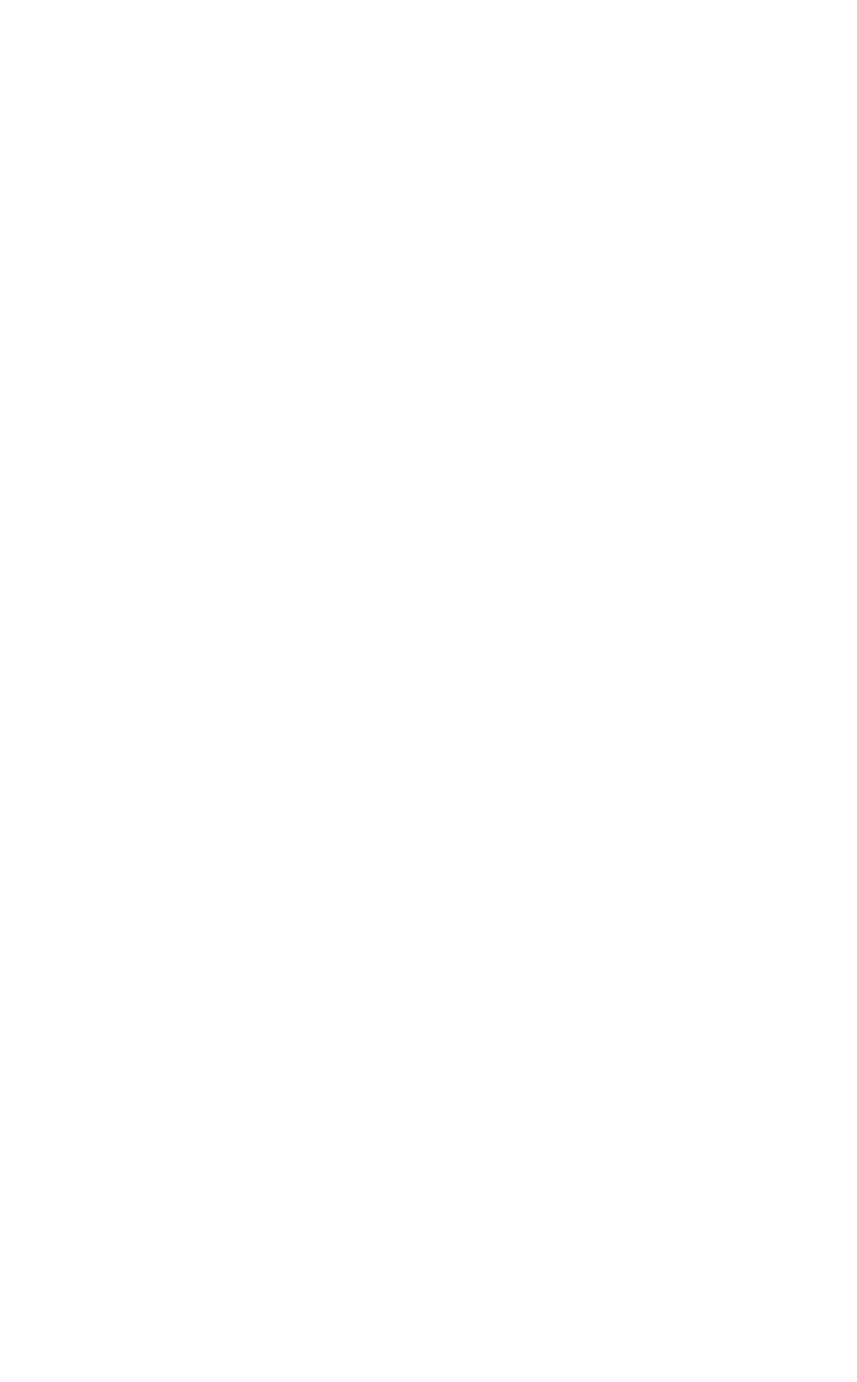
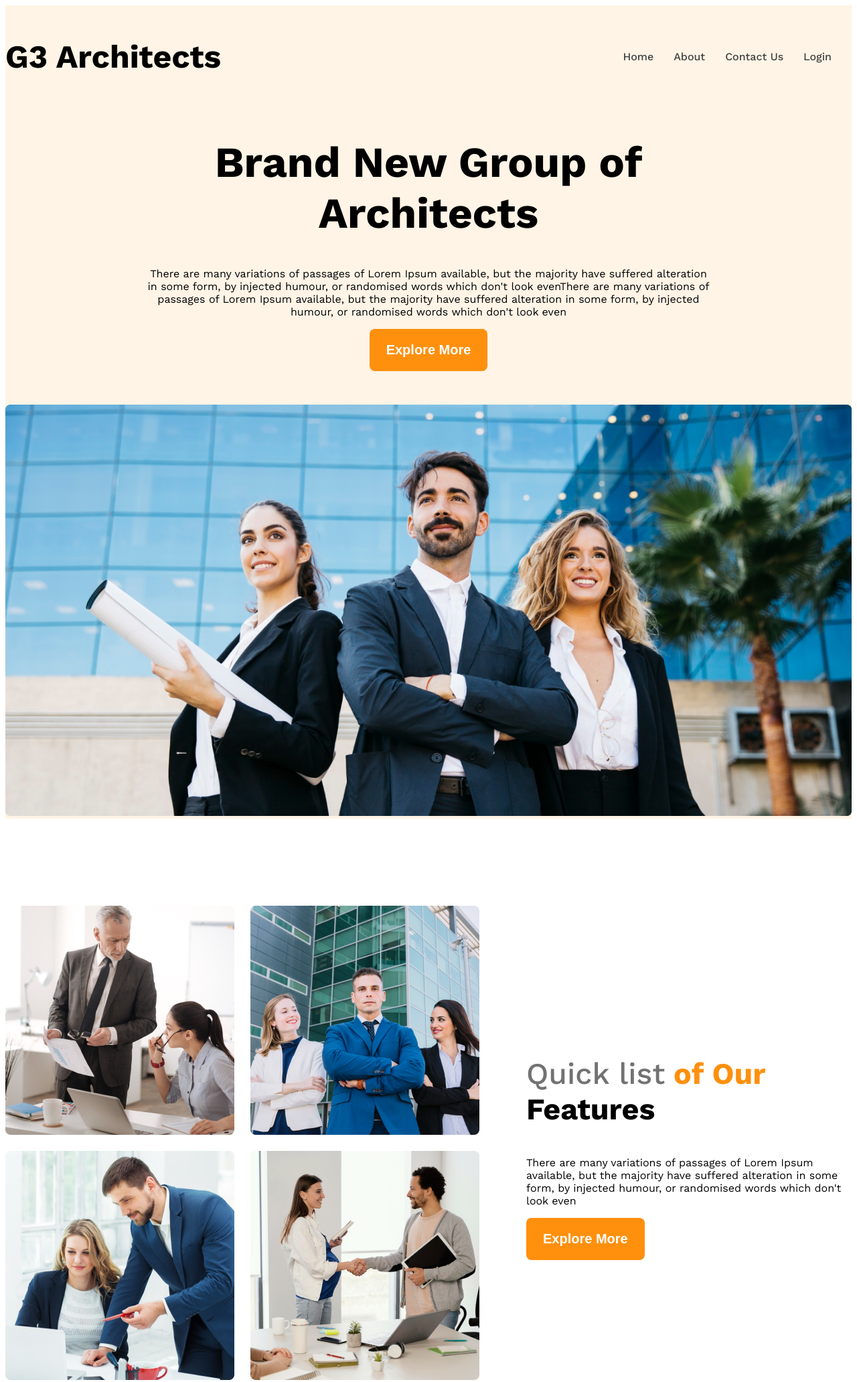
Before and after one commit to Zawad999/g3-architects-resources, a plain HTML site: page index.html in a window 1280 px wide. Shown: the top 2063 px of the page at 67% size. Before the commit the page ends 800 px from the top, so only its background shows below. Drawn offline with nearby package versions, Linux system fonts and the light colour scheme; a web font is replaced by a local one.

Commit message:
commit commit

```diff
--- a/index.html
+++ b/index.html
@@ -7,11 +7,72 @@
     <link rel="stylesheet" href="./styles/architects.css">
 </head>
 <body class="work-sans-font">
-    <header>
-        <nav class="navbar">
-            <h3 class="brand"></h3>
+    <header class = "bg-light">
+        <nav class="navbar display-flex">
+            <h3 class="brand">G3 Architects</h3>
+            <ul class="nav-links display-flex">
+                <li class="nav-item"><a href="" class="nav-link text-gray">Home</a></li>
+                <li class="nav-item"><a href="" class="nav-link text-gray">About</a></li>
+                <li class="nav-item"><a href="" class="nav-link text-gray">Contact Us</a></li>
+                <li class="nav-item"><a href="" class="nav-link text-gray">Login</a>
+                </li>
+            </ul>
         </nav>
+
+        <div class="banner">
+            <div class="banner-content">
+                <h1 class="banner-title">Brand New Group of Architects</h1>
+                <p class="banner-description">There are many variations of passages of Lorem Ipsum available, but the majority have suffered alteration in some form, by injected humour, or randomised words which don't look evenThere are many variations of passages of Lorem Ipsum available, but the majority have suffered alteration in some form, by injected humour, or randomised words which don't look even</p>
+                <button class="btn-primary">Explore More</button>
+                </div>
+            <img src="./images/banner.png" alt="" class="banner-image">
+        </div>
+
     </header>
+
+    <main>
+        <section class="teams display-flex">
+            <div class="team-img-container">
+                <img src="./images/team1.png" alt="two architect discussing about design">
+                <img src="./images/team2.png" alt="">
+                <img src="./images/team3.png" alt="">
+                <img src="./images/team4.png" alt="">
+            </div>
+            <div class="out-features">
+                <h3 class="section-title"><span id="quick-list" class="text-light-gray">Quick list</span> <span id="of-our" class="text-primary">of Our</span> <span id="features">Features</span></h3>
+                <p class="feature-description">There are many variations of passages of Lorem Ipsum available, but the majority have suffered alteration in some form, by injected humour, or randomised words which don't look even</p>
+                <button class="btn-primary">Explore More</button>
+            </div>
+        </section>
+
+        <section class="some-facts">
+            <h3 class="section-title">Some Facts</h3>
+            <p class="text-light-gray">There are many variations of passages of Lorem Ipsum available, but the majority have suffered alteration in some form, by injected humour, or randomised words which don't look even</p>
+            <div class="facts-container">
+                <div class="fact-card">
+                    <img src="" alt="" class="fact-icon">
+                    <h4 class="fact-number"></h4>
+                    <h4 class="fact-name"></h4>
+                </div>
+                <div class="fact-card">
+                    <img src="" alt="" class="fact-icon">
+                    <h4 class="fact-number"></h4>
+                    <h4 class="fact-name"></h4>
+                </div>
+                <div class="fact-card">
+                    <img src="" alt="" class="fact-icon">
+                    <h4 class="fact-number"></h4>
+                    <h4 class="fact-name"></h4>
+                </div>
+                <div class="fact-card">
+                    <img src="" alt="" class="fact-icon">
+                    <h4 class="fact-number"></h4>
+                    <h4 class="fact-name"></h4>
+                </div>
+            </div>
+        </section>
+
+    </main>
 
 </body>
 </html>
--- a/styles/architects.css
+++ b/styles/architects.css
@@ -6,3 +6,129 @@
   font-weight: 400;
   font-style: normal;
 }
+
+/* shared styles */
+main{
+    max-width: 1440px;
+    margin: 0 auto;
+}
+main>section{
+    margin-top: 130px;
+}
+.text-primary{
+    color:rgba(255, 144, 14, 1)
+}
+.display-flex{
+    display: flex;
+}
+.section-title{
+    font-weight: 700;
+    font-size: 2.8rem;
+}
+
+/* Header Background color */
+.bg-light{
+    background-color: rgba(255, 144, 14, 0.1);
+}
+
+/*Dark 02*/
+.text-gray{
+    color:rgba(66, 66, 66, 1);
+}
+/*Dark 03*/
+.text-light-gray{
+    color:rgba(114, 114, 114, 1);
+}
+
+
+
+
+/* Header */
+/* navbar related styles */
+.navbar{
+    justify-content: space-between;
+    align-items: center;
+}
+.nav-item{
+    list-style: none;
+    margin-right: 30px;
+}
+.nav-link{
+    text-decoration: none;
+    font-weight: 500;
+}
+
+.navbar, .banner{
+    max-width: 1440px;
+    margin: 0px auto;
+}
+
+.brand{
+    font-weight:700;
+    font-size: 3rem;
+}
+/* Banner related styles */
+.banner-content{
+    max-width: 850px;
+    margin: 0 auto;
+    text-align: center;
+    margin-bottom: 50px;
+}
+
+.banner-title{
+    font-weight: 700;
+    font-size: 4rem;
+}
+
+.btn-primary{
+    background-color: rgba(255, 144, 14, 1);
+    color: white;
+    padding: 20px 25px;
+    border-radius: 8px;
+    border: none;
+    font-weight: 600;
+    font-size: 1.25rem;
+}
+
+.banner-image{
+    width: 100%;
+}
+
+/* team and feature related styles */
+.teams{
+    align-items: center;
+}
+.team-img-container{
+    display: grid;
+    grid-template-columns: repeat(2,1fr);
+    gap: 24px;
+}
+.out-features{
+    margin-left: 70px;
+    max-width: 530px;
+}
+
+#quick-list{
+    font-weight: 500;
+}
+/* Responsive Media Query */
+@media screen and (max-width: 576px){
+    .navbar, .nav-links, .teams{
+        flex-direction: column;
+    }
+    .team-img-container{
+        grid-template-columns: repeat(1, 1fr);
+    }
+    /* .our-features{
+        margin-left: 20px;
+    } */
+}
+
+@media screen and (min-width: 576px) and (max-width:992px) {
+    .teams{
+        flex-direction: column;
+    }
+    .out-features{
+        margin: 50px auto;
+    }
+}
```
